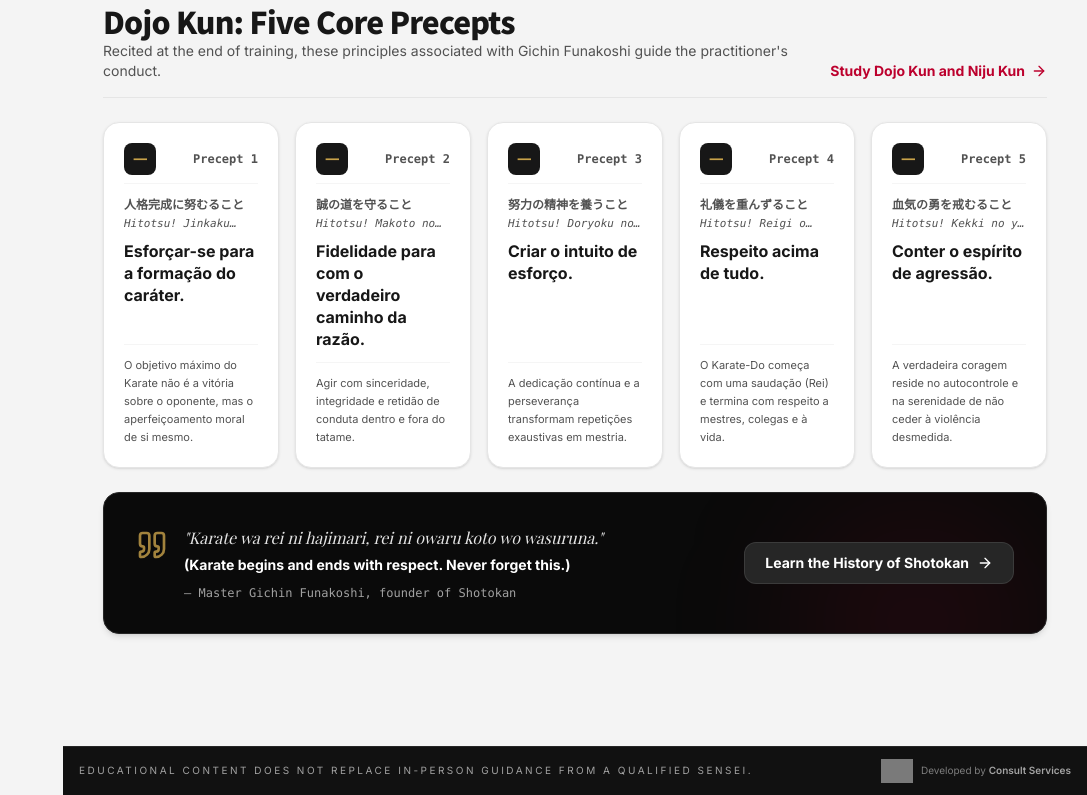
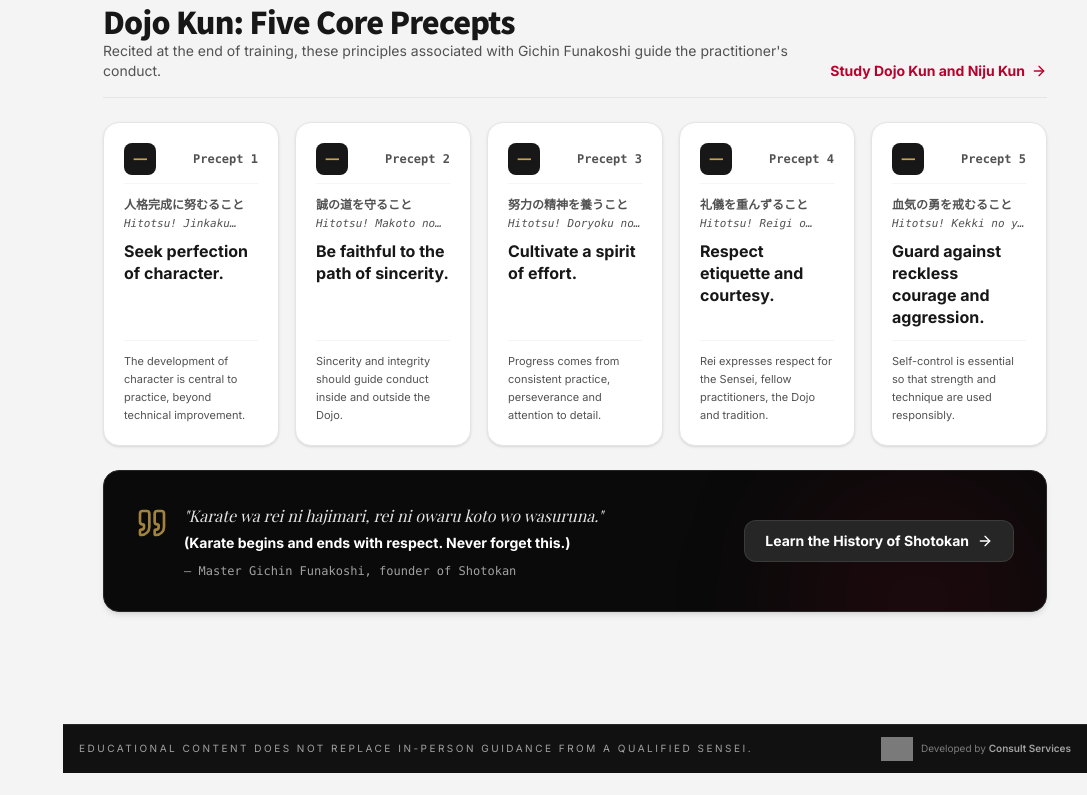
Before and after one commit to CMOURASIGA/webappshotokanmadeira, a React (Vite) app: page / in a window 1280 px wide. Shown: the part 2926-3721 px from the top of the page, without its empty margins (193-1280 px from the left). After the commit the page ends 3699 px from the top, so only its background shows below. Built offline with nearby package versions, Linux system fonts and the light colour scheme; no server answers; grey boxes are pictures that could not be loaded; a web font is replaced by a local one.

Commit message:
fix(i18n): translate Dojo Kun teachings on home

```diff
--- a/src/components/home/DojoKunSection.tsx
+++ b/src/components/home/DojoKunSection.tsx
@@ -11,46 +11,60 @@ export function DojoKunSection() {
     : { ethics: "Código de Ética Marcial", title: "Dojo Kun: Os 5 Preceitos", intro: "Recitados ao final de cada treino, os princípios associados a Gichin Funakoshi orientam a formação e a conduta do praticante.", study: "Estudar Dojo Kun e Niju Kun", precept: "Preceito", quote: "O Karate começa e termina com respeito. Nunca se esqueça disso.", founder: "Mestre Gichin Funakoshi, fundador do Shotokan", history: "Conhecer a História do Shotokan" };
   const dojoKunItems = [
     {
-      number: "一",
-      numeral: "1",
-      jp: "人格完成に努むること",
+      number: "一", numeral: "1", jp: "人格完成に努むること",
       romaji: "Hitotsu! Jinkaku kansei ni tsutomuru koto.",
       pt: "Esforçar-se para a formação do caráter.",
-      insight: "O objetivo máximo do Karate não é a vitória sobre o oponente, mas o aperfeiçoamento moral de si mesmo."
+      en: "Seek perfection of character.",
+      ja: "人格完成に努むること。",
+      insightPt: "O aperfeiçoamento do caráter é parte central da prática, além do desenvolvimento técnico.",
+      insightEn: "The development of character is central to practice, beyond technical improvement.",
+      insightJa: "技術の向上だけでなく、人格を磨くことも稽古の大切な目的です。"
     },
     {
-      number: "一",
-      numeral: "2",
-      jp: "誠の道を守ること",
+      number: "一", numeral: "2", jp: "誠の道を守ること",
       romaji: "Hitotsu! Makoto no michi o mamoru koto.",
-      pt: "Fidelidade para com o verdadeiro caminho da razão.",
-      insight: "Agir com sinceridade, integridade e retidão de conduta dentro e fora do tatame."
+      pt: "Ser fiel ao caminho da sinceridade.",
+      en: "Be faithful to the path of sincerity.",
+      ja: "誠の道を守ること。",
+      insightPt: "A sinceridade e a integridade devem orientar a conduta dentro e fora do Dojo.",
+      insightEn: "Sincerity and integrity should guide conduct inside and outside the Dojo.",
+      insightJa: "誠実さと正しい行いを、道場の内外で大切にします。"
     },
     {
-      number: "一",
-      numeral: "3",
-      jp: "努力の精神を養うこと",
+      number: "一", numeral: "3", jp: "努力の精神を養うこと",
       romaji: "Hitotsu! Doryoku no seishin o yashinau koto.",
-      pt: "Criar o intuito de esforço.",
-      insight: "A dedicação contínua e a perseverança transformam repetições exaustivas em mestria."
+      pt: "Cultivar o espírito de esforço.",
+      en: "Cultivate a spirit of effort.",
+      ja: "努力の精神を養うこと。",
+      insightPt: "A evolução vem da prática constante, da perseverança e da atenção aos detalhes.",
+      insightEn: "Progress comes from consistent practice, perseverance and attention to detail.",
+      insightJa: "継続した稽古、忍耐、細部への注意が上達につながります。"
     },
     {
-      number: "一",
-      numeral: "4",
-      jp: "礼儀を重んずること",
+      number: "一", numeral: "4", jp: "礼儀を重んずること",
       romaji: "Hitotsu! Reigi o omonzuru koto.",
-      pt: "Respeito acima de tudo.",
-      insight: "O Karate-Do começa com uma saudação (Rei) e termina com respeito a mestres, colegas e à vida."
+      pt: "Respeitar a etiqueta e a cortesia.",
+      en: "Respect etiquette and courtesy.",
+      ja: "礼儀を重んずること。",
+      insightPt: "Rei expressa respeito pelo Sensei, pelos colegas, pelo Dojo e pela tradição.",
+      insightEn: "Rei expresses respect for the Sensei, fellow practitioners, the Dojo and tradition.",
+      insightJa: "礼は、先生、仲間、道場、そして伝統への敬意を表します。"
     },
     {
-      number: "一",
-      numeral: "5",
-      jp: "血気の勇を戒むること",
+      number: "一", numeral: "5", jp: "血気の勇を戒むること",
       romaji: "Hitotsu! Kekki no yu o imashimuru koto.",
-      pt: "Conter o espírito de agressão.",
-      insight: "A verdadeira coragem reside no autocontrole e na serenidade de não ceder à violência desmedida."
+      pt: "Conter a impulsividade e a agressividade.",
+      en: "Guard against reckless courage and aggression.",
+      ja: "血気の勇を戒むること。",
+      insightPt: "O autocontrole é essencial para que a força e a técnica sejam usadas com responsabilidade.",
+      insightEn: "Self-control is essential so that strength and technique are used responsibly.",
+      insightJa: "力と技を責任を持って使うために、自制心を大切にします。"
     }
-  ];
+  ].map(item => ({
+    ...item,
+    teaching: language === "en" ? item.en : language === "ja" ? item.ja : item.pt,
+    insight: language === "en" ? item.insightEn : language === "ja" ? item.insightJa : item.insightPt
+  }));
 
   return (
     <section className="space-y-6">
@@ -106,7 +120,7 @@ export function DojoKunSection() {
 
               {/* Portuguese Core Teaching */}
               <h3 className="font-bold text-sm sm:text-base text-neutral-900 leading-snug group-hover:text-karate-red transition-colors">
-                {item.pt}
+                {item.teaching}
               </h3>
             </div>
 
```
